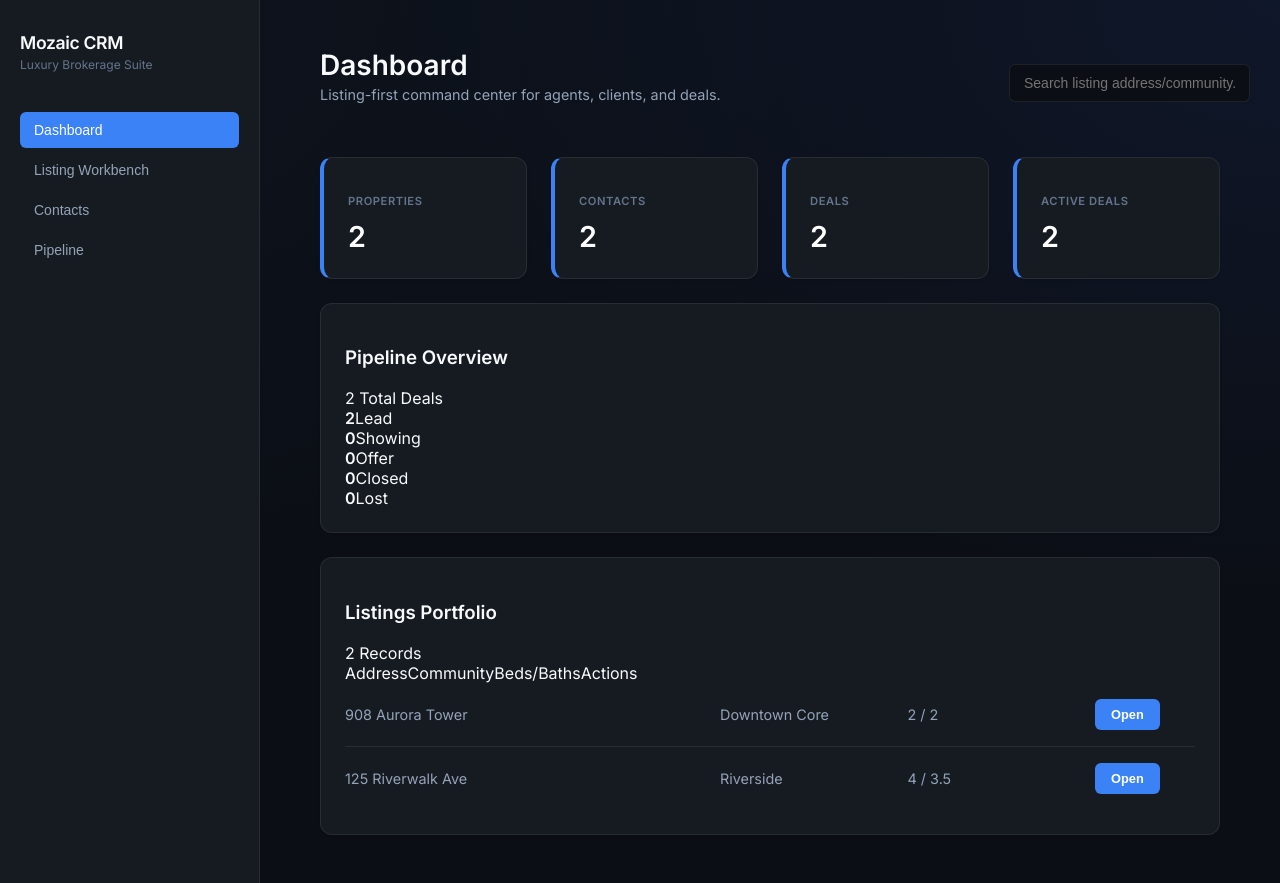
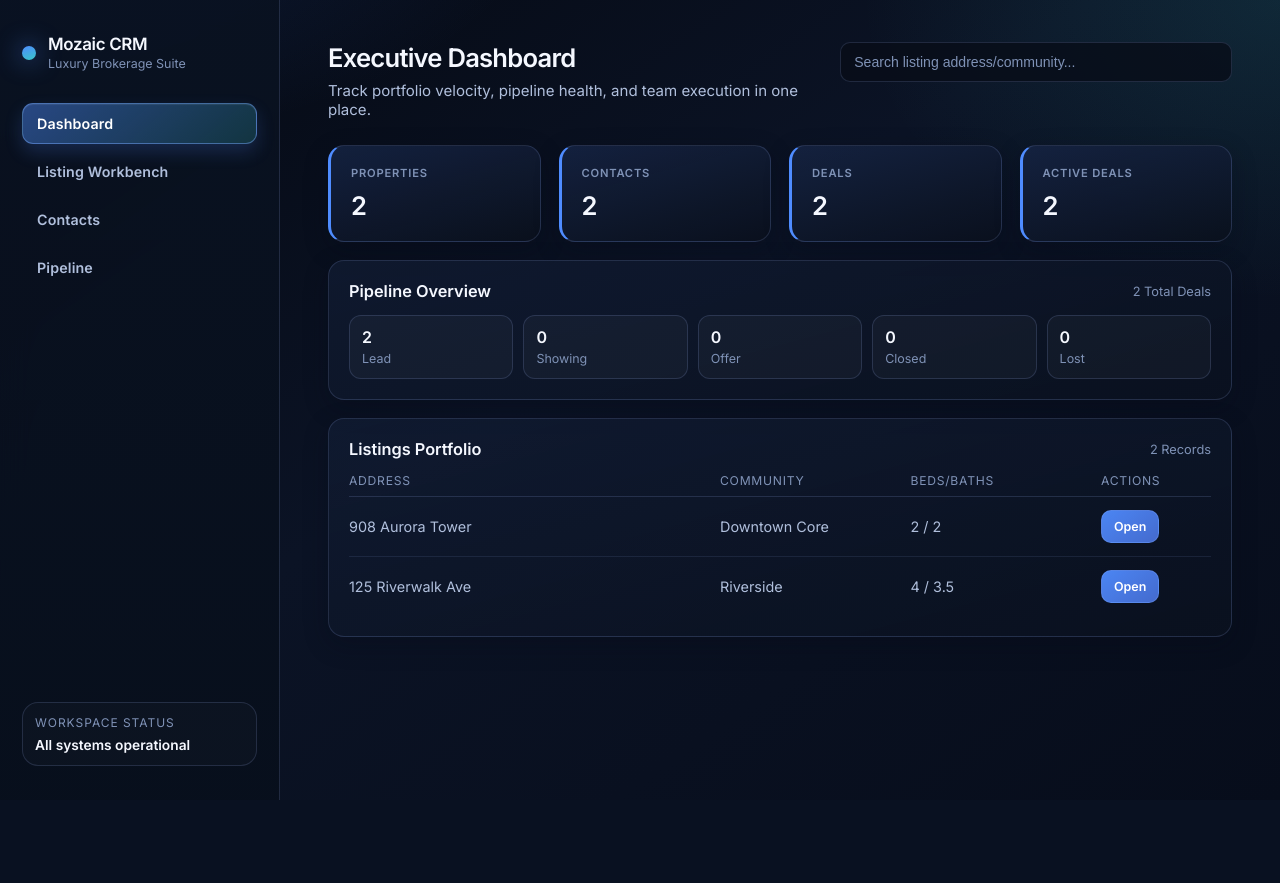
Before and after one commit to kunaal-gupta/Mozaic_CRM, a Django app: page / in a window 1280 px wide. After the commit the page ends 800 px from the top, so only its background shows below. Run offline with Django 5.2, Linux system fonts and the light colour scheme; data comes from the database, SQL or seed files in the repository; some web fonts are replaced.

Commit message:
Polish CRM UI with modern dashboard styling and UX enhancements

```diff
--- a/crm/static/crm/app.js
+++ b/crm/static/crm/app.js
@@ -4,6 +4,18 @@ const STAGES = ["lead", "showing", "offer", "closed", "lost"];
 
 const stageLabel = (stage) => stage.charAt(0).toUpperCase() + stage.slice(1);
 const formatDate = (iso) => new Date(iso).toLocaleString();
+const tabTitle = {
+  dashboard: "Executive Dashboard",
+  listing: "Listing Workbench",
+  contacts: "Contacts",
+  pipeline: "Deal Pipeline",
+};
+const tabSubtitle = {
+  dashboard: "Track portfolio velocity, pipeline health, and team execution in one place.",
+  listing: "Collaborate across notes, communications, and activity with listing-level context.",
+  contacts: "Grow and manage high-value relationships with a clean, searchable directory.",
+  pipeline: "Move opportunities forward with clear stage ownership and fast updates.",
+};
 
 function App() {
   const [tab, setTab] = useState("dashboard");
@@ -107,13 +119,17 @@ function App() {
             </button>
           ))}
         </div>
+        <div className="sidebar-foot">
+          <p>Workspace status</p>
+          <strong>{loading ? "Syncing live data..." : "All systems operational"}</strong>
+        </div>
       </aside>
 
       <main className="content">
         <header className="topbar">
           <div>
-            <h2>{tab === "listing" ? "Listing Workbench" : stageLabel(tab)}</h2>
-            <p>Listing-first command center for agents, clients, and deals.</p>
+            <h2>{tabTitle[tab] || stageLabel(tab)}</h2>
+            <p>{tabSubtitle[tab]}</p>
           </div>
           <div className="search-wrap">
             <input placeholder="Search listing address/community..." value={search} onChange={(e) => setSearch(e.target.value)} />
@@ -147,6 +163,7 @@ function App() {
               <div className="card-head"><h3>Listings Portfolio</h3><span>{filteredListings.length} Records</span></div>
               <div className="table">
                 <div className="thead"><span>Address</span><span>Community</span><span>Beds/Baths</span><span>Actions</span></div>
+                {filteredListings.length === 0 && <div className="empty">No listings found for this search.</div>}
                 {filteredListings.map((l) => (
                   <div key={l.id} className="trow">
                     <span>{l.address}</span>
@@ -246,6 +263,7 @@ function App() {
 
             <article className="card wide">
               <div className="card-head"><h3>Relationship Directory</h3><span>{contacts.length} Contacts</span></div>
+              {contacts.length === 0 && <div className="empty">No contacts yet. Add your first relationship on the left.</div>}
               {contacts.map((c) => (
                 <div key={c.id} className="trow compact">
                   <span><strong>{c.full_name}</strong></span>
@@ -262,6 +280,7 @@ function App() {
             {STAGES.map((stage) => (
               <div key={stage} className="kanban-col">
                 <div className="card-head"><h3>{stageLabel(stage)}</h3><span>{deals.filter((d) => d.stage === stage).length}</span></div>
+                {deals.filter((d) => d.stage === stage).length === 0 && <div className="empty">No deals in this stage.</div>}
                 {deals.filter((d) => d.stage === stage).map((d) => (
                   <article key={d.id} className="deal-card">
                     <strong>{d.listing_address}</strong>
--- a/crm/static/crm/styles.css
+++ b/crm/static/crm/styles.css
@@ -1,193 +1,479 @@
 :root {
-  --bg: #0b0e14;
-  --surface: #161b22;
-  --surface-raised: #1f242d;
-  --border: rgba(255, 255, 255, 0.08);
-  --accent: #3b82f6; /* Modern Electric Blue */
-  --accent-soft: rgba(59, 130, 246, 0.1);
-  --text-main: #f8fafc;
-  --text-muted: #94a3b8;
-  --text-dim: #64748b;
-  --radius-sm: 6px;
-  --radius-md: 12px;
-  --font-sans: 'Inter', -apple-system, sans-serif;
-  --shadow-sm: 0 1px 2px rgba(0,0,0,0.1);
-  --shadow-lg: 0 10px 25px -5px rgba(0,0,0,0.3), 0 8px 10px -6px rgba(0,0,0,0.3);
+  --bg: #060b16;
+  --bg-soft: #0d1425;
+  --surface: rgba(13, 20, 37, 0.9);
+  --surface-raised: rgba(20, 30, 56, 0.9);
+  --surface-hover: rgba(33, 49, 84, 0.7);
+  --border: rgba(159, 187, 255, 0.16);
+  --accent: #4f8cff;
+  --accent-2: #39c7c8;
+  --accent-soft: rgba(79, 140, 255, 0.18);
+  --text-main: #f5f8ff;
+  --text-muted: #b0bfdc;
+  --text-dim: #7f92b6;
+  --success: #2ed3a2;
+  --danger: #ff6f91;
+  --radius-sm: 10px;
+  --radius-md: 16px;
+  --radius-lg: 22px;
+  --font-sans: 'Inter', -apple-system, BlinkMacSystemFont, 'Segoe UI', sans-serif;
+  --shadow-sm: 0 8px 24px rgba(5, 10, 22, 0.3);
+  --shadow-lg: 0 20px 40px rgba(4, 10, 24, 0.45);
 }
+
+* { box-sizing: border-box; }
 
 body {
   margin: 0;
-  background-color: var(--bg);
-  background-image:
-    radial-gradient(at 0% 0%, rgba(59, 130, 246, 0.05) 0px, transparent 50%),
-    radial-gradient(at 100% 0%, rgba(15, 23, 42, 1) 0px, transparent 50%);
   color: var(--text-main);
   font-family: var(--font-sans);
+  background:
+    radial-gradient(1000px 400px at -5% -10%, rgba(62, 124, 255, 0.18), transparent 60%),
+    radial-gradient(700px 500px at 100% 0%, rgba(57, 199, 200, 0.12), transparent 60%),
+    linear-gradient(145deg, #060b16 10%, #0b1325 45%, #070d1b 100%);
   -webkit-font-smoothing: antialiased;
 }
 
-/* --- Layout --- */
 .layout {
   display: grid;
-  grid-template-columns: 260px 1fr;
+  grid-template-columns: 280px 1fr;
   min-height: 100vh;
 }
 
 .sidebar {
-  background: var(--surface);
+  backdrop-filter: blur(16px);
+  background: linear-gradient(180deg, rgba(10, 18, 33, 0.92), rgba(8, 15, 28, 0.94));
   border-right: 1px solid var(--border);
-  padding: 32px 20px;
+  padding: 34px 22px;
   display: flex;
   flex-direction: column;
-  gap: 40px;
+  gap: 32px;
+}
+
+.brand {
+  display: flex;
+  align-items: center;
+  gap: 12px;
+}
+
+.dot {
+  width: 14px;
+  height: 14px;
+  border-radius: 999px;
+  background: linear-gradient(160deg, var(--accent), var(--accent-2));
+  box-shadow: 0 0 24px rgba(79, 140, 255, 0.7);
 }
 
 .brand h1 {
-  font-size: 1.1rem;
+  font-size: 1.06rem;
   font-weight: 700;
   letter-spacing: -0.02em;
   margin: 0;
-  color: var(--text-main);
 }
 
 .brand p {
-  font-size: 0.75rem;
+  font-size: 0.78rem;
   color: var(--text-dim);
-  margin: 4px 0 0;
+  margin: 2px 0 0;
 }
 
-/* --- Navigation --- */
-.menu { display: flex; flex-direction: column; gap: 4px; }
+.menu { display: flex; flex-direction: column; gap: 7px; }
 
 .menu button {
   background: transparent;
-  border: none;
+  border: 1px solid transparent;
   color: var(--text-muted);
-  padding: 10px 14px;
-  border-radius: var(--radius-sm);
+  padding: 11px 14px;
+  border-radius: 11px;
   text-align: left;
-  font-size: 0.875rem;
-  font-weight: 500;
+  font-size: 0.89rem;
+  font-weight: 600;
+  letter-spacing: 0.01em;
   transition: all 0.2s ease;
   cursor: pointer;
 }
 
 .menu button:hover {
-  background: var(--accent-soft);
-  color: var(--accent);
+  background: rgba(79, 140, 255, 0.1);
+  border-color: rgba(79, 140, 255, 0.2);
+  color: var(--text-main);
 }
 
 .menu button.active {
-  background: var(--accent);
-  color: white;
+  color: #fff;
+  border-color: rgba(120, 171, 255, 0.45);
+  background: linear-gradient(140deg, rgba(79, 140, 255, 0.45), rgba(57, 199, 200, 0.2));
+  box-shadow: inset 0 1px 1px rgba(255, 255, 255, 0.08), 0 8px 18px rgba(79, 140, 255, 0.2);
 }
 
-/* --- Main Content --- */
+.sidebar-foot {
+  margin-top: auto;
+  background: rgba(255, 255, 255, 0.02);
+  border: 1px solid var(--border);
+  border-radius: var(--radius-md);
+  padding: 12px;
+}
+
+.sidebar-foot p {
+  margin: 0;
+  color: var(--text-dim);
+  font-size: 0.75rem;
+  text-transform: uppercase;
+  letter-spacing: 0.08em;
+}
+
+.sidebar-foot strong {
+  display: block;
+  margin-top: 7px;
+  font-size: 0.86rem;
+}
+
 .content {
-  padding: 48px 60px;
-  max-width: 1400px;
+  padding: 42px 48px;
+  width: min(1500px, 100%);
 }
 
 .topbar {
-  margin-bottom: 40px;
+  margin-bottom: 26px;
   display: flex;
   justify-content: space-between;
-  align-items: center;
+  align-items: flex-start;
+  gap: 18px;
 }
 
-.topbar h2 { font-size: 1.75rem; font-weight: 700; margin: 0; }
-.topbar p { color: var(--text-muted); font-size: 0.9rem; margin-top: 4px; }
+.topbar h2 {
+  margin: 0;
+  font-size: clamp(1.45rem, 2vw, 2rem);
+  font-weight: 700;
+  letter-spacing: -0.03em;
+}
 
-/* --- Cards & Grid --- */
+.topbar p {
+  color: var(--text-muted);
+  font-size: 0.94rem;
+  margin: 8px 0 0;
+  max-width: 680px;
+}
+
+.search-wrap { width: min(410px, 100%); }
+
 .panel-grid {
   display: grid;
-  grid-template-columns: repeat(12, 1fr);
-  gap: 24px;
+  grid-template-columns: repeat(12, minmax(0, 1fr));
+  gap: 18px;
 }
 
-.card, .kpi {
-  background: var(--surface);
+.card,
+.kpi {
+  background: linear-gradient(165deg, rgba(18, 29, 53, 0.7), rgba(10, 17, 31, 0.85));
   border: 1px solid var(--border);
   border-radius: var(--radius-md);
-  padding: 24px;
+  padding: 20px;
   box-shadow: var(--shadow-sm);
   transition: transform 0.2s ease, border-color 0.2s ease, box-shadow 0.2s ease;
 }
 
 .card:hover {
-  border-color: rgba(255, 255, 255, 0.15);
+  border-color: rgba(159, 187, 255, 0.28);
   box-shadow: var(--shadow-lg);
   transform: translateY(-2px);
+}
+
+.card h3,
+.kpi h3 {
+  margin: 0;
+}
+
+.card h4,
+.card p {
+  margin: 8px 0 0;
 }
 
 .card.wide { grid-column: span 12; }
 .card:not(.wide) { grid-column: span 4; }
 
-.kpi { grid-column: span 3; border-left: 4px solid var(--accent); }
-.kpi p { color: var(--text-dim); text-transform: uppercase; font-size: 0.7rem; font-weight: 700; letter-spacing: 0.05em; }
-.kpi h3 { font-size: 1.8rem; margin: 8px 0 0; color: #fff; }
+.kpi {
+  grid-column: span 3;
+  border-left: 3px solid var(--accent);
+  background:
+    linear-gradient(165deg, rgba(21, 35, 66, 0.9), rgba(10, 16, 28, 0.85));
+}
 
-/* --- Tables & Lists --- */
+.kpi p {
+  margin: 0;
+  color: var(--text-dim);
+  text-transform: uppercase;
+  font-size: 0.7rem;
+  font-weight: 700;
+  letter-spacing: 0.07em;
+}
+
+.kpi h3 {
+  font-size: clamp(1.4rem, 2vw, 1.9rem);
+  margin-top: 10px;
+}
+
+.card-head {
+  display: flex;
+  justify-content: space-between;
+  align-items: center;
+  gap: 10px;
+  margin-bottom: 14px;
+}
+
+.card-head h3 { font-size: 1.02rem; }
+
+.card-head span {
+  color: var(--text-dim);
+  font-size: 0.8rem;
+}
+
+.pipeline-mini {
+  display: grid;
+  grid-template-columns: repeat(auto-fit, minmax(130px, 1fr));
+  gap: 10px;
+}
+
+.stage-chip {
+  background: rgba(255, 255, 255, 0.03);
+  border: 1px solid var(--border);
+  border-radius: 12px;
+  padding: 11px 12px;
+}
+
+.stage-chip strong {
+  display: block;
+  font-size: 1rem;
+}
+
+.stage-chip span {
+  color: var(--text-dim);
+  font-size: 0.78rem;
+}
+
+.table { width: 100%; }
+
+.thead,
 .trow {
   display: grid;
-  grid-template-columns: 2fr 1fr 1fr 100px;
-  padding: 16px 0;
+  grid-template-columns: 2fr 1fr 1fr 110px;
+  align-items: center;
+  gap: 10px;
+}
+
+.thead {
+  color: var(--text-dim);
+  font-size: 0.76rem;
+  text-transform: uppercase;
+  letter-spacing: 0.06em;
+  padding-bottom: 8px;
   border-bottom: 1px solid var(--border);
-  align-items: center;
+}
+
+.trow {
+  padding: 13px 0;
+  border-bottom: 1px solid rgba(159, 187, 255, 0.1);
   font-size: 0.9rem;
 }
 
 .trow:last-child { border-bottom: none; }
+.trow.compact { grid-template-columns: 1.4fr 0.8fr 1.2fr; }
+
 .trow strong { color: var(--text-main); }
-.trow span { color: var(--text-muted); }
+.trow span,
+.muted,
+small { color: var(--text-muted); }
 
-/* --- Forms --- */
-input, select, textarea {
-  background: var(--bg) !important;
+.empty {
+  padding: 16px;
+  border: 1px dashed rgba(159, 187, 255, 0.28);
+  border-radius: 12px;
+  color: var(--text-dim);
+  font-size: 0.88rem;
+  margin-top: 8px;
+  text-align: center;
+}
+
+.list-item {
+  display: grid;
+  gap: 4px;
+  background: rgba(255, 255, 255, 0.02);
+  border: 1px solid rgba(159, 187, 255, 0.12);
+  border-radius: 12px;
+  padding: 10px 12px;
+  margin-bottom: 8px;
+}
+
+.timeline-item {
+  display: grid;
+  grid-template-columns: auto 1fr;
+  gap: 10px;
+  align-items: flex-start;
+  padding: 10px 0;
+  border-bottom: 1px solid rgba(159, 187, 255, 0.1);
+}
+
+.timeline-item:last-child { border-bottom: none; }
+.timeline-item p { margin: 0; }
+
+.pill {
+  display: inline-flex;
+  align-items: center;
+  border-radius: 999px;
+  font-size: 0.7rem;
+  padding: 4px 9px;
+  text-transform: uppercase;
+  font-weight: 700;
+  letter-spacing: 0.04em;
+  border: 1px solid rgba(159, 187, 255, 0.22);
+  background: rgba(79, 140, 255, 0.14);
+}
+
+.stack {
+  display: grid;
+  gap: 10px;
+  margin-top: 12px;
+}
+
+.note {
+  margin: 0 0 8px;
+  padding: 10px 12px;
+  border-radius: 12px;
+  border: 1px solid rgba(159, 187, 255, 0.12);
+  background: rgba(255, 255, 255, 0.03);
+}
+
+input,
+select,
+textarea {
+  width: 100%;
+  background: rgba(8, 13, 24, 0.8) !important;
   border: 1px solid var(--border) !important;
   border-radius: var(--radius-sm) !important;
   color: var(--text-main) !important;
-  padding: 10px 14px !important;
-  font-size: 0.875rem !important;
-  width: 100%;
+  padding: 11px 13px !important;
+  font-size: 0.88rem !important;
+  transition: border-color 0.2s ease, box-shadow 0.2s ease;
 }
 
-input:focus {
-  outline: none;
-  border-color: var(--accent) !important;
-  box-shadow: 0 0 0 3px var(--accent-soft) !important;
+textarea {
+  min-height: 84px;
+  resize: vertical;
 }
 
-/* Button UI */
-button.primary, .card button {
-  background: var(--accent);
-  color: white;
-  border: none;
-  padding: 8px 16px;
-  font-weight: 600;
-  border-radius: var(--radius-sm);
-  font-size: 0.8rem;
+input::placeholder,
+textarea::placeholder {
+  color: var(--text-dim);
 }
 
-/* --- Kanban --- */
+input:focus,
+select:focus,
+textarea:focus {
+  outline: none;
+  border-color: rgba(101, 161, 255, 0.9) !important;
+  box-shadow: 0 0 0 3px rgba(79, 140, 255, 0.18) !important;
+}
+
+button {
+  cursor: pointer;
+  font-family: inherit;
+}
+
+button.primary,
+.card button,
+.deal-actions button {
+  border: 1px solid rgba(148, 184, 255, 0.22);
+  background: linear-gradient(140deg, rgba(79, 140, 255, 0.95), rgba(85, 132, 255, 0.78));
+  color: #fff;
+  padding: 8px 12px;
+  font-weight: 600;
+  border-radius: 10px;
+  font-size: 0.78rem;
+  transition: transform 0.15s ease, box-shadow 0.2s ease;
+}
+
+button.primary:hover,
+.card button:hover,
+.deal-actions button:hover {
+  transform: translateY(-1px);
+  box-shadow: 0 8px 18px rgba(73, 133, 255, 0.35);
+}
+
+.loading {
+  padding: 10px 12px;
+  margin-bottom: 16px;
+  width: fit-content;
+  border-radius: 999px;
+  border: 1px solid rgba(79, 140, 255, 0.3);
+  background: rgba(79, 140, 255, 0.14);
+  color: #d9e6ff;
+  font-size: 0.82rem;
+}
+
 .kanban-wrap {
-  display: flex;
-  gap: 20px;
+  display: grid;
+  grid-template-columns: repeat(5, minmax(250px, 1fr));
+  gap: 14px;
   overflow-x: auto;
-  padding-bottom: 20px;
+  padding-bottom: 12px;
 }
 
 .kanban-col {
-  min-width: 280px;
   background: rgba(255, 255, 255, 0.02);
+  border: 1px solid var(--border);
   border-radius: var(--radius-md);
-  padding: 16px;
+  padding: 14px;
+  min-height: 360px;
 }
 
 .deal-card {
   background: var(--surface-raised);
-  border: 1px solid var(--border);
-  padding: 16px;
-  border-radius: var(--radius-sm);
-  margin-bottom: 12px;
+  border: 1px solid rgba(159, 187, 255, 0.16);
+  padding: 12px;
+  border-radius: 12px;
+  margin-bottom: 10px;
 }
+
+.deal-card p {
+  color: var(--text-muted);
+  margin-top: 6px;
+  font-size: 0.84rem;
+}
+
+.deal-actions {
+  margin-top: 10px;
+  display: flex;
+  flex-wrap: wrap;
+  gap: 6px;
+}
+
+.deal-actions button {
+  font-size: 0.72rem;
+  padding: 6px 9px;
+}
+
+@media (max-width: 1180px) {
+  .layout { grid-template-columns: 90px 1fr; }
+  .brand p,
+  .sidebar-foot,
+  .menu button { font-size: 0; }
+  .menu button { height: 38px; }
+}
+
+@media (max-width: 960px) {
+  .layout { grid-template-columns: 1fr; }
+  .sidebar {
+    border-right: none;
+    border-bottom: 1px solid var(--border);
+    padding: 16px;
+    gap: 14px;
+  }
+  .menu { flex-direction: row; flex-wrap: wrap; }
+  .menu button { font-size: 0.8rem; height: auto; }
+  .content { padding: 20px 16px 28px; }
+  .kpi,
+  .card:not(.wide),
+  .card.wide { grid-column: span 12; }
+  .trow,
+  .thead { grid-template-columns: 1.5fr 1fr 1fr 90px; }
+}
```
